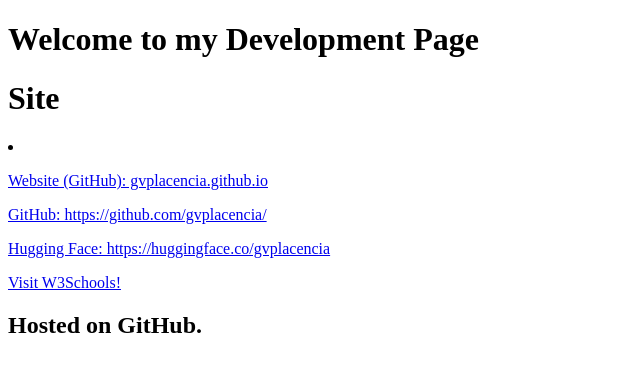
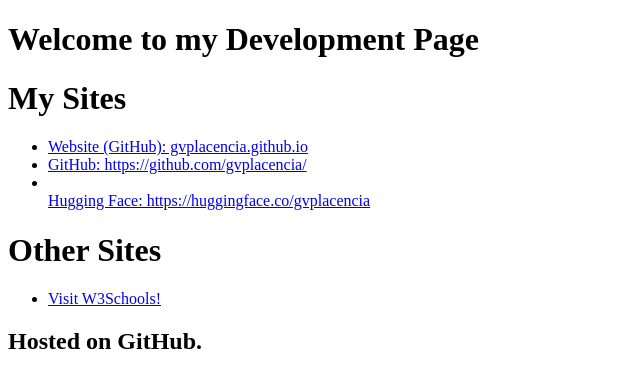
Before and after one commit to gvplacencia/gvplacencia.github.io, a plain HTML site: page index.html in a window 1280 px wide. Shown: the whole page, without its empty margins (0-640 px from the left). Drawn offline with Linux system fonts and the light colour scheme.

Commit message:
Update index.html

```diff
--- a/index.html
+++ b/index.html
@@ -2,13 +2,16 @@
 <html>
 <body>
 <h1>Welcome to my Development Page</h1>
-<h1>Site</h1>
-  <li>
-<p><a href = "https://gvplacencia.github.io/" target="_blank">Website (GitHub): gvplacencia.github.io</a></p>
-<p><a href = "https://github.com/gvplacencia/" target="_blank">GitHub: https://github.com/gvplacencia/</a></p>
-<p><a href = "https://huggingface.co/gvplacencia" target="_blank">Hugging Face: https://huggingface.co/gvplacencia</a></p>
-<p><a href = "https://www.w3schools.com/" target="_blank">Visit W3Schools!</a></p>
-</li>
+<h1>My Sites</h1>
+  <ul>
+  <li><a href = "https://gvplacencia.github.io/" target="_blank">Website (GitHub): gvplacencia.github.io</a></li>
+  <li><a href = "https://github.com/gvplacencia/" target="_blank">GitHub: https://github.com/gvplacencia/</a></li>
+  <li></li><a href = "https://huggingface.co/gvplacencia" target="_blank">Hugging Face: https://huggingface.co/gvplacencia</a></li>
+</ul>
+  <h1>Other Sites</h1>
+  <ul>
+  <li><a href = "https://www.w3schools.com/" target="_blank">Visit W3Schools!</a></li>
+</ul>
 <h2>Hosted on GitHub.</h2>
 </body>
 </html>
```
